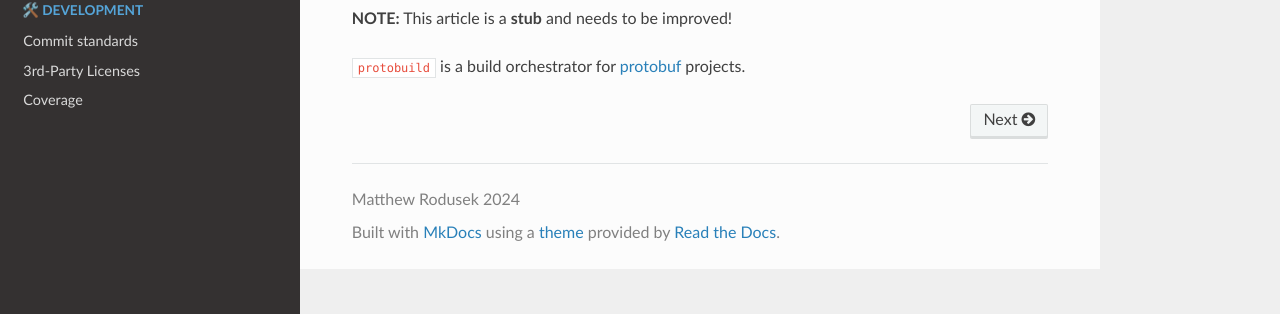
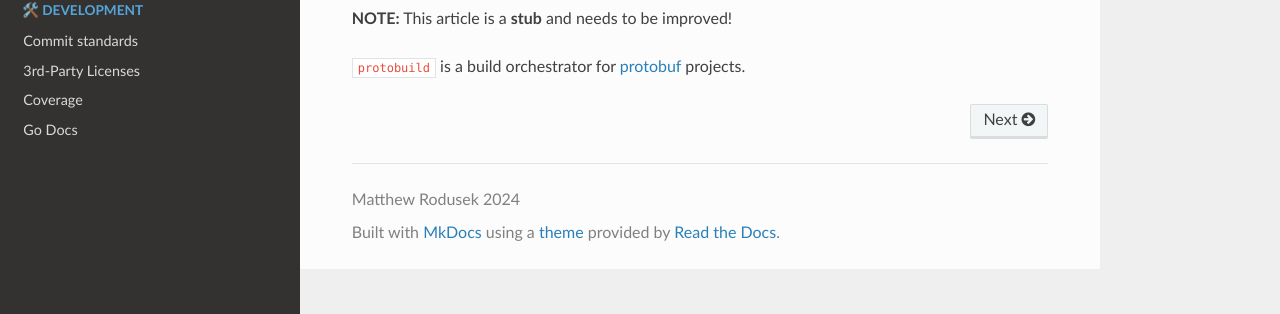
Before and after one commit to bitwizeshift/protobuild, an MkDocs documentation site: the page built from docs/index.md, in a window 1280 px wide. Shown: the part 154-468 px from the top of the page. Built offline with MkDocs 1.6.1, drawn with Linux system fonts in a browser that asks for light colours; nearby versions of some CDN libraries.

Commit message:
Generate go package docs
The current documentation generation doesn't include package docs.
This adds in doc support, as well as additional scripts for aautomatic
generation of the docs.

Change-Category: infrastructure

```diff
--- a/mkdocs.yaml
+++ b/mkdocs.yaml
@@ -34,6 +34,6 @@ nav:
   - 🏠 Home: index.md
   - 🛠️ Development:
       - Commit standards: development/commit-standards.md
-      # These two files are generated
-      - 3rd-Party Licenses: development/licenses.md
-      - Coverage: coverage.md
+      - 3rd-Party Licenses: development/licenses.md # Generated
+      - Coverage: coverage.md # Generated
+  - Go Docs: https://bitwizeshift.github.io/protobuild/pkg/github.com/bitwizeshift/protobuild/
```
Also changed, not shown: 4 other files.
